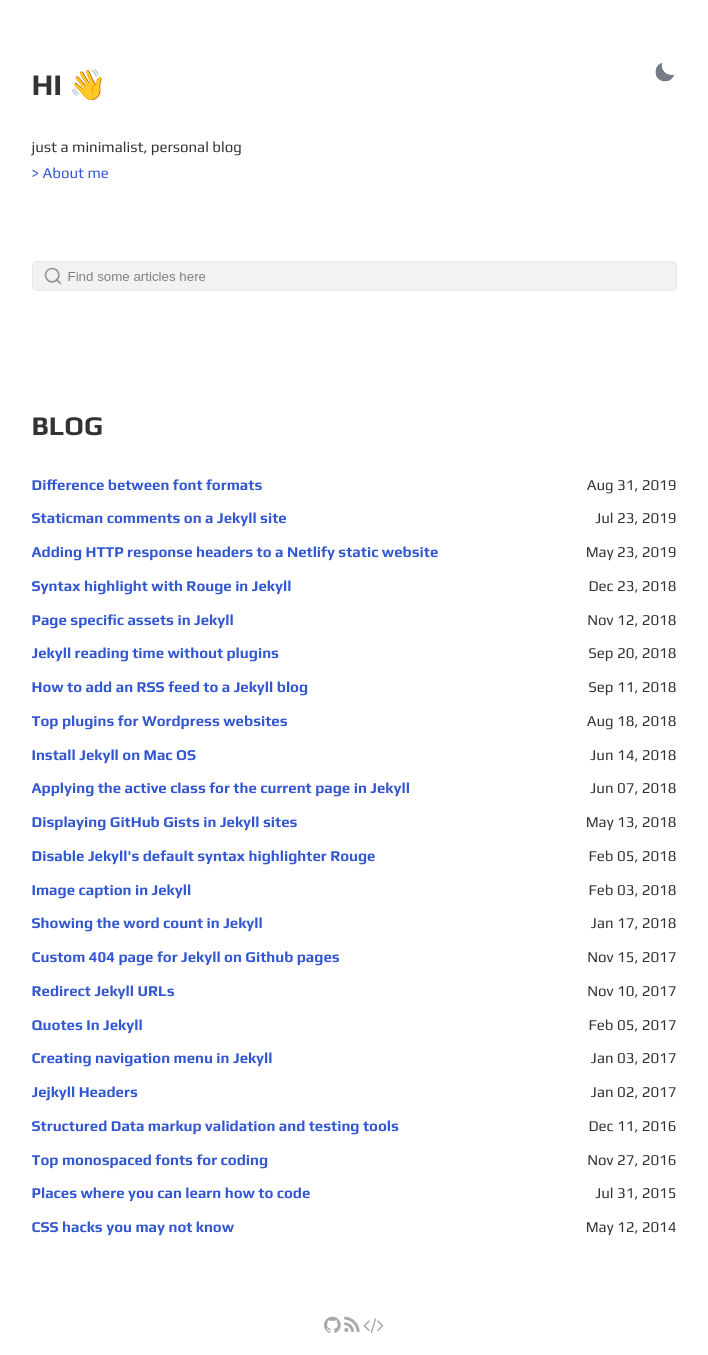
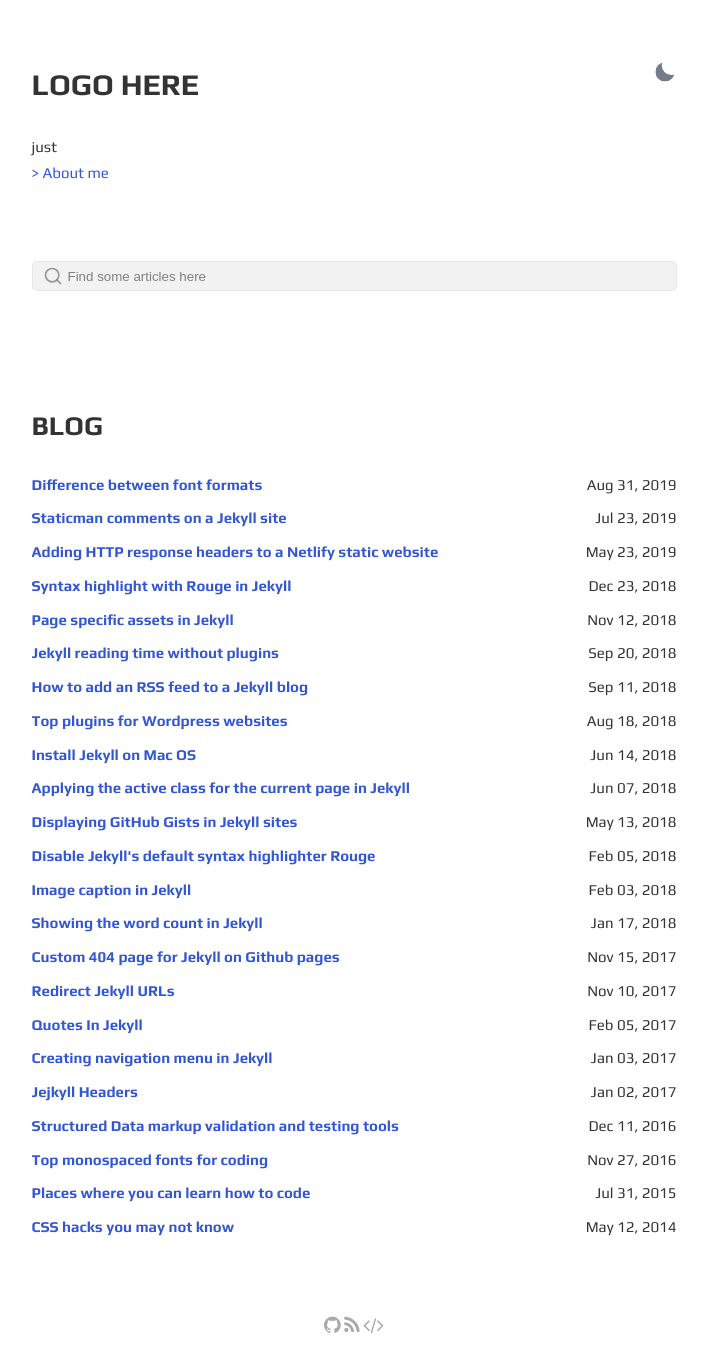
Before and after one commit to LaraEzarik/laraezarik.github.io, a Jekyll site: the page built from index.html, in a window 1280 px wide. Shown: the whole page, without its empty margins (286-994 px from the left). Built offline with Jekyll 4.4.1, drawn with Linux system fonts in a browser that asks for light colours.

Commit message:
Updated config

```diff
--- a/_config.yml
+++ b/_config.yml
@@ -1,8 +1,8 @@
-site: Gesko
-title: Gesko
-greetings: Hi 👋
+site: Lara Ezarik
+title: Lara Ezarik
+greetings: Logo Here
 description: >-
-  just a minimalist, personal blog
+  just
 lang: en-US
 timezone:  Europe/Rome
 repo: # site repo [optional]
@@ -23,7 +23,7 @@
 
 # URL settings
 url: "https://laraezarik.github.io" # Domain Name of host. [username].github.io for github pages
-baseurl: "/Gesko" # sub folder for jekyll site. only if jekyll site not in root of host. leave blank if not wishd. always add / in front.
+baseurl: "" # sub folder for jekyll site. only if jekyll site not in root of host. leave blank if not wishd. always add / in front.
 permalink: pretty
 
 # local
```
